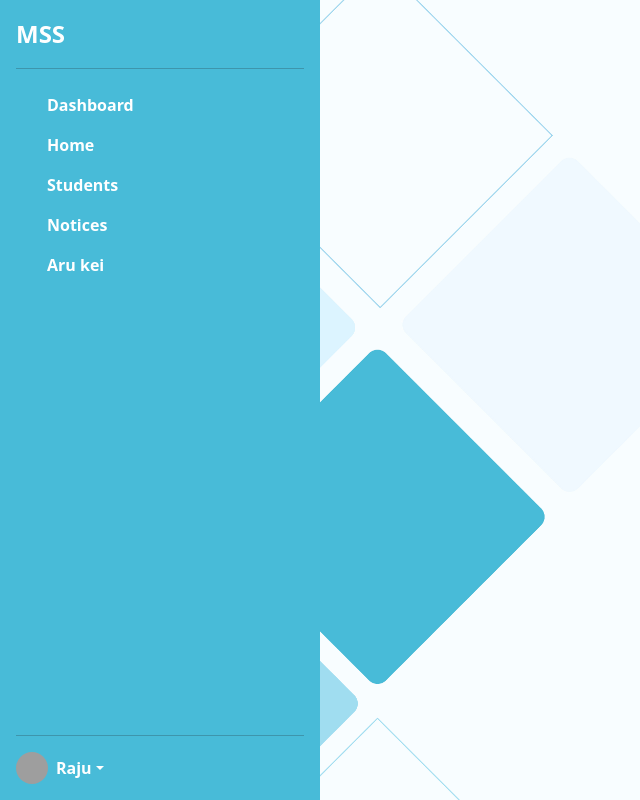
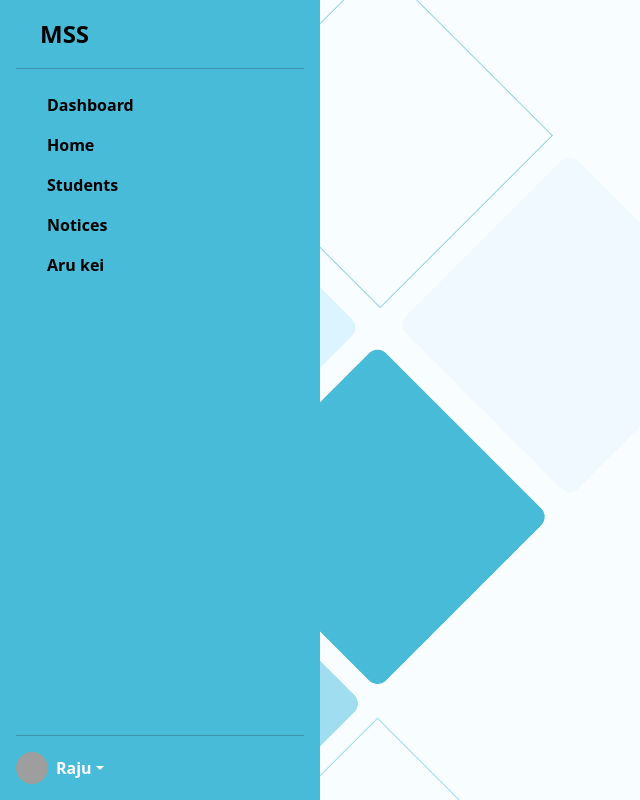
Before and after one commit to Rajuxz/Result-Publishing-Flask, a Flask app: page /admin in a window 1280 px wide. Shown: the whole page, without its empty margins (0-640 px from the left). Run offline with Flask 3, Linux system fonts and the light colour scheme; some libraries are stand-ins or nearby versions; grey boxes are pictures that could not be loaded.

Commit message:
Dashboard Modified

```diff
--- a/templates/admin/dashboard.html
+++ b/templates/admin/dashboard.html
@@ -2,38 +2,38 @@
 {%block navigation%}
 <div class="container-fluid">
   <div class="row">
+
     <div class="col col-md-3 col-sm-3 ">
       <div id="sidebar" class="d-flex flex-column flex-shrink-0 p-3" style="width: 25%;">
-        <a href="/" class="d-flex align-items-center mb-3 mb-md-0 me-md-auto text-white text-decoration-none">
-          <span class="fs-4 fw-bold">MSS</span>
+        <a href="/" class="d-flex align-items-center mb-3 mb-md-0 mx-4 me-auto text-white text-decoration-none">
+          <span class="fs-4 fw-bold text-black">MSS</span>
         </a>
         <hr>
         <ul class="nav nav-pills flex-column mb-auto">
           <li>
-            <a href="/dashboard" class="nav-link nav-link-custom text-white">
-
+            <a href="/dashboard" class="nav-link nav-link-custom text-black">
               Dashboard
             </a>
           </li>
           <li class="nav-item">
-            <a href="/home" class="nav-link nav-link-custom text-white" aria-current="page">
+            <a href="/home" class="nav-link nav-link-custom text-black" aria-current="page">
 
               Home
             </a>
           </li>
           <li>
-            <a href="/students" class="nav-link nav-link-custom text-white">
+            <a href="/students" class="nav-link nav-link-custom text-black">
               Students
             </a>
           </li>
           <li>
-            <a href="/notices" class="nav-link nav-link-custom text-white">
+            <a href="/notices" class="nav-link nav-link-custom text-black">
 
               Notices
             </a>
           </li>
           <li>
-            <a href="#" class="nav-link nav-link-custom text-white">
+            <a href="#" class="nav-link nav-link-custom text-black">
               Aru kei
             </a>
           </li>
@@ -58,15 +58,6 @@
         </div>
       </div>
     </div>
-    <div class="col-md-8">
-      {%block admin_content%}
-      {%endblock%}
-    </div>
   </div>
-  .
 </div>
 {%endblock%}
-
-{%block content%}
-
-{%endblock%}
```
